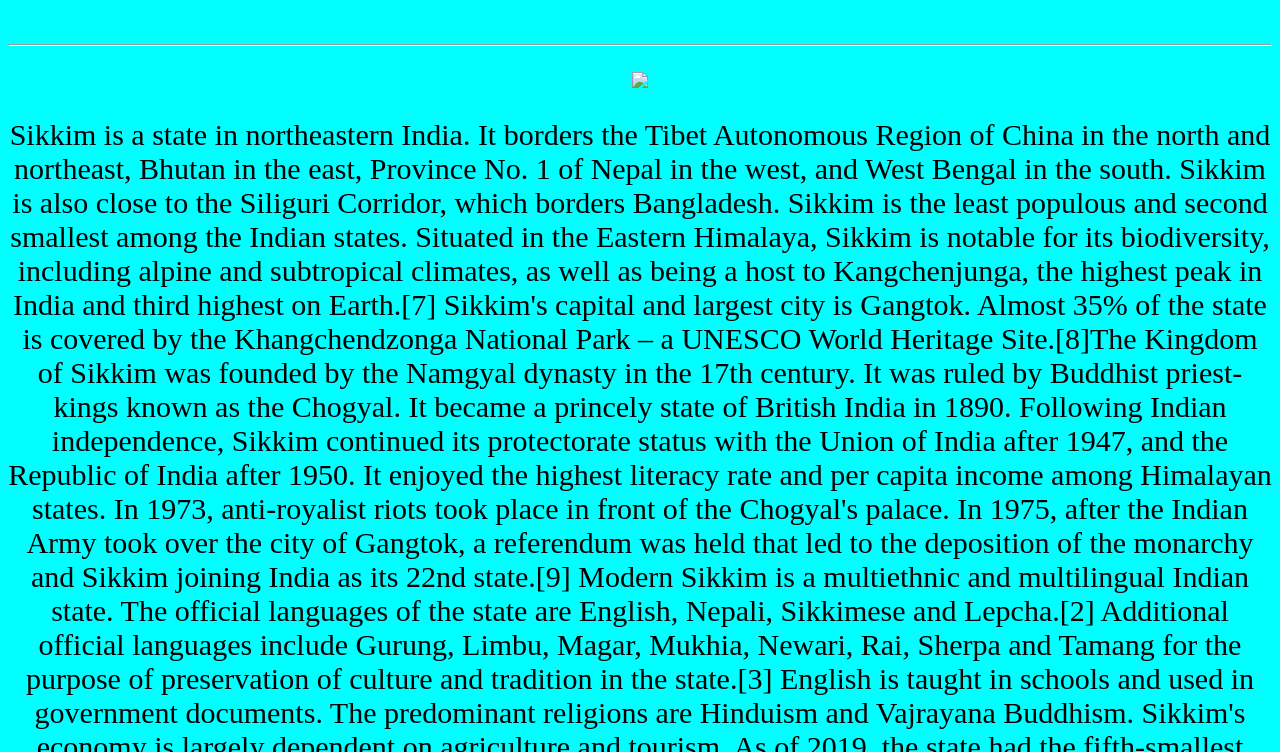
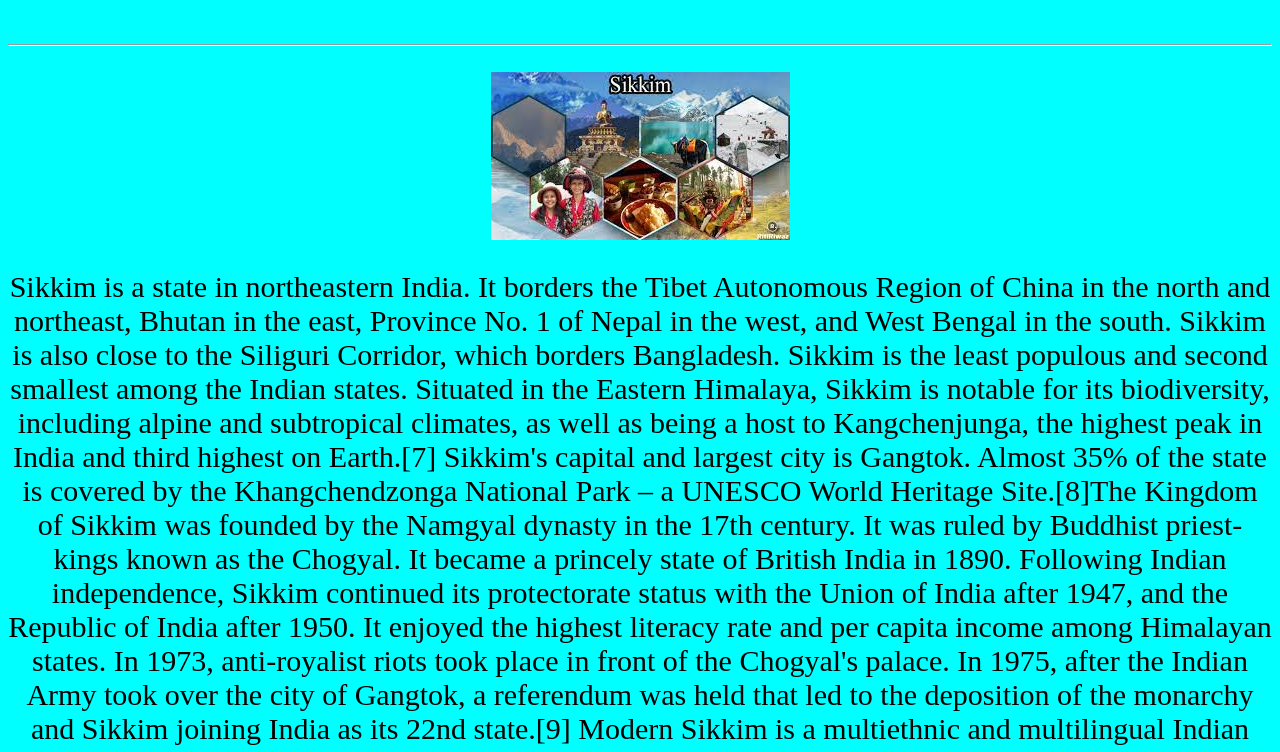
Before and after one commit to Aarav8/school-holiday-hoomework, a plain HTML site: page index.html in a window 1280 px wide. Shown: the part 48-800 px from the top of the page. Drawn offline with Linux system fonts and the light colour scheme.

Commit message:
Update index.html

```diff
--- a/index.html
+++ b/index.html
@@ -8,7 +8,7 @@
         <br>
         <hr>
         <br>
-        <img src=".jpg">
+        <img src="for rythem.jpg">
         <br>
         <p style="font-size: 30px">Sikkim is a state in northeastern India. It borders the Tibet Autonomous Region of China in the north and northeast, Bhutan in the east, Province No. 1 of Nepal in the west, and West Bengal in the south. Sikkim is also close to the Siliguri Corridor, which borders Bangladesh. Sikkim is the least populous and second smallest among the Indian states. Situated in the Eastern Himalaya, Sikkim is notable for its biodiversity, including alpine and subtropical climates, as well as being a host to Kangchenjunga, the highest peak in India and third highest on Earth.[7] Sikkim's capital and largest city is Gangtok. Almost 35% of the state is covered by the Khangchendzonga National Park – a UNESCO World Heritage Site.[8]The Kingdom of Sikkim was founded by the Namgyal dynasty in the 17th century. It was ruled by Buddhist priest-kings known as the Chogyal. It became a princely state of British India in 1890. Following Indian independence, Sikkim continued its protectorate status with the Union of India after 1947, and the Republic of India after 1950. It enjoyed the highest literacy rate and per capita income among Himalayan states. In 1973, anti-royalist riots took place in front of the Chogyal's palace. In 1975, after the Indian Army took over the city of Gangtok, a referendum was held that led to the deposition of the monarchy and Sikkim joining India as its 22nd state.[9]
 
```
